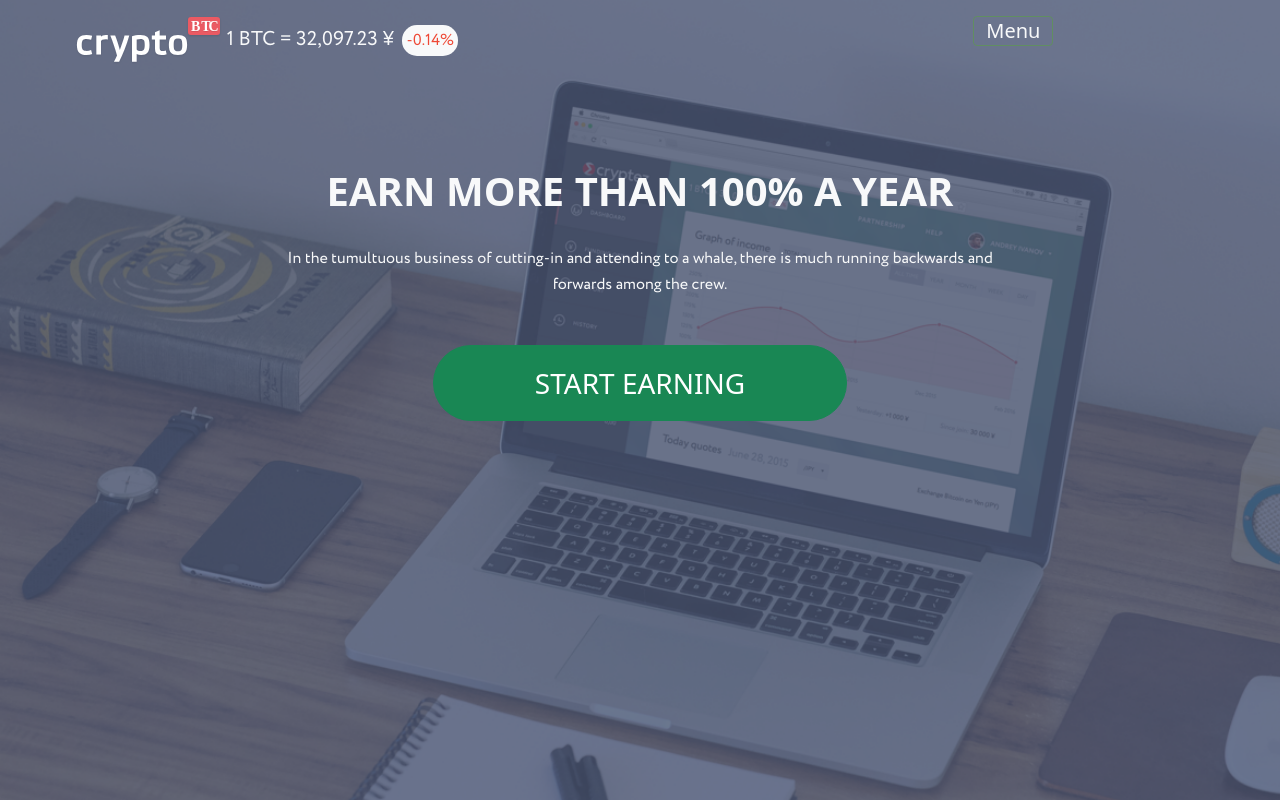
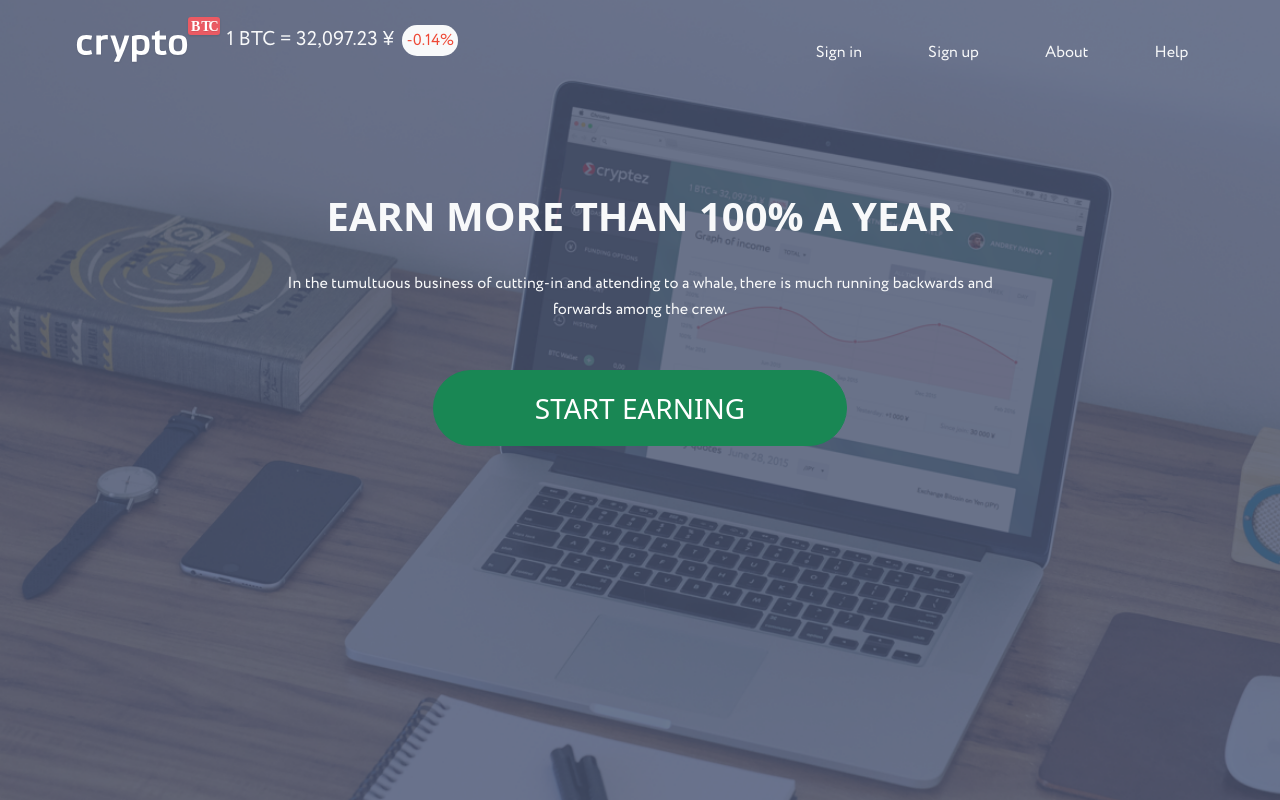
Before and after one commit to OlexandrShevchuk/practika_1, a plain HTML site: page index.html in a window 1280 px wide. Shown: the top 800 px of the page. Drawn offline with nearby package versions, Linux system fonts and the light colour scheme.

Commit message:
Update index.html

```diff
--- a/index.html
+++ b/index.html
@@ -19,19 +19,31 @@
           <span class="fs-5 text-light font-family-Circe me-1">1 BTC = 32,097.23 ¥</span>
           <span class="procent fs-6 bg-light font-family-Circe py-1 px-1">-0.14%</span>
         </div>
-        <div class="col-sm-5 col-xs-4 dropdown">
-          <button class="dropdown navbar-toggler text-light btn btn-outline-success">Menu</button>
-          <div class="dropdown-content collapse navbar-collapse">
-            <a class="text-light mx-3 py-2 my-2 px-3 btn-round btn-hover font-family-Circe btn-outline-success"
-              href='#'>Sing in</a>
-            <a class="text-light mx-3 py-2 my-2 px-3 btn-round btn-hover font-family-Circe btn-outline-success"
-              href='#'>Sing up</a>
-            <a class="text-light mx-3 py-2 my-2 px-3 btn-round btn-hover font-family-Circe btn-outline-success"
-              href='#'>About</a>
-            <a class="text-light mx-3 py-2 my-2 px-3 btn-round btn-hover font-family-Circe btn-outline-success"
-              href='#'>Help</a>
-          </div>
-        </div>
+        <div class="col-sm-5 col-xs-4">
+                        <nav class="navbar navbar-expand-lg ">
+                            <div class="container-fluid">
+                              <button class="navbar-toggler btn btn-outline-light" type="button" data-bs-toggle="collapse" data-bs-target="#navbarSupportedContent" aria-controls="navbarSupportedContent" aria-expanded="false" aria-label="Toggle navigation">
+                                <span class="font-family-Circe fs-5">Menu</span>
+                              </button>
+                              <div class="collapse navbar-collapse" id="navbarSupportedContent">
+                                <ul class="navbar-nav me-auto mb-2 mb-lg-0">
+                                  <li class="nav-item">
+                                    <a class="nav-link active text-light mx-3 my-2 py-2 px-3 btn-round-pill btn-hover font-family-Circe" aria-current="page" href="#">Sign in</a>
+                                  </li>
+                                  <li class="nav-item">
+                                    <a class="nav-link text-light mx-3 py-2 my-2 px-3 btn-round-pill btn-hover font-family-Circe" href="#">Sign up</a>
+                                  </li>
+                                  <li class="nav-item">
+                                    <a class="nav-link text-light mx-3 py-2 my-2 px-3 btn-round-pill btn-hover font-family-Circe" href="#">About</a>
+                                  </li>
+                                  <li class="nav-item">
+                                    <a class="nav-link text-light mx-3 py-2 my-2 px-3 btn-round-pill btn-hover font-family-Circe" href="#">Help</a>
+                                  </li>
+                                </ul>
+                              </div>
+                            </div>
+                        </nav>
+                    </div>
       </div>
       <div class="container-fluid mt-5 ">
         <div class="row text-center mt-5 justify-content-center align-items-center">
```
